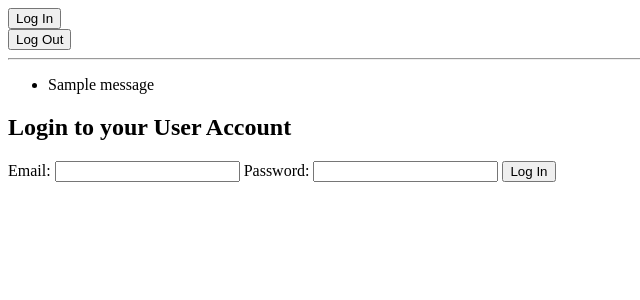
After one commit to Andeleisha/HB-ratings, a Flask app: page /login in a window 1280 px wide. The commit adds this page. Shown: the top 300 px of the page, without its empty margins (0-640 px from the left). Run offline with Flask 2, Linux system fonts and the light colour scheme; tables that the repository leaves empty hold one stand-in row (values such as "Sample post"); one stand-in notice (Sample message) is shown.

Commit message:
Final commit, finished working login and logout, showing user details

```diff
--- a/server.py
+++ b/server.py
@@ -65,6 +65,79 @@ def register_process():
             flash("That password is incorrect")
             return redirect("/register")
 
+@app.route('/login', methods=["GET"])
+def login_form():
+    """Serves login form"""
+
+    return render_template("login_form.html")
+
+@app.route('/login', methods=["POST"])
+def login():
+    """Logs a user in if they provide the correct email and password"""
+
+    #Check if email is in DB
+    #   If it is, check if the password is correct
+    #       If it is, log the user in
+            # add the user ID to the flask SESSION
+            # redirect to homepage, flash logged in
+        #If PW not correct, flash message
+    #If email not in DB, redirect to register
+
+    #Add a login/logout button to base template
+    #Change text depending on if userID is in session
+    #Links to login/logout page
+    #Flashes logged in/logged out?
+
+    email = request.form.get("email")
+    password = request.form.get("password")
+
+    match = User.query.filter_by(email=email).first()
+
+    if match == None:
+        flash("That user does not exist. Please create a new account.")
+        return redirect("/register")
+    elif match.email == email:
+        if match.password == password:
+            session["user"] = match.user_id
+            print("The user's ID in the session is: {}".format(session["user"]))
+            flash("You are now logged in.")
+            return redirect("/")
+        else:
+            flash("That password is incorrect.")
+            return redirect("/login")
+
+@app.route('/logout', methods=["POST"])
+def logout():
+    """Logs a user out"""
+
+    #Check if the user is in the session
+    #If yes, remove from session, redirect to home, flash message
+    #If no, redirect to login page?
+    if "user" in session:
+        del session["user"]
+        flash("You are logged out.")
+        return redirect('/')
+    else:
+        flash("You are not logged in.")
+        return redirect('/login')
+
+@app.route("/user-detail/<user_id>")
+def user_details(user_id):
+    """Shows user info"""
+
+    # user_id = request.args.get("user_id")
+
+    user = User.query.filter_by(user_id=user_id).first()
+
+    return render_template("user_details.html", user=user)
+
+
+
+
+
+
+
+
 
 
 
--- a/templates/base.html
+++ b/templates/base.html
@@ -1,13 +1,49 @@
 <!doctype html>
 <html>
 <head>
-  <title>Ratings</title>
+  <title>TITLE GOES HERE</title>
 </head>
 
 <body>
-  Ratings
+	<a href="/login"><button id=login>Log In</button></a>
+	<form action='/logout' method="POST">
+	<input type="submit" value="Log Out">
+
+</form>
+
+
+
+
+
+  <!-- <button id=login>Log In</button> -->
+
+  <!-- if user not in session - button says "log in" and redirects to login page -->
+  <!-- if user in session, button says "log out" and clicking removes the user from session and changes button text to log in -->
+
+<!-- <script>
+  function checkLoginStatus(evt){
+  	if ("user" in session) {
+  		console.log("The user is in the session" + { session["user"] });
+  		delete session["user"];
+  		console.log("The user has been deletd")
+  		flash("You have been logged out.");
+  		// return redirect('/');
+  	} else {
+  		return redirect('/login')
+  	}
+  }
+
+
+  $("#login").click(checkLoginStatus);
+
+</script>
+ -->
   <hr>
-
+  <ul>
+  	{% for message in get_flashed_messages() %}
+  	<li>{{ message }}</li>
+  	{% endfor %}
+  </ul>
   {% block content %} put your content here {% endblock %}
 
 </body>
--- /dev/null
+++ b/templates/login_form.html
@@ -0,0 +1,10 @@
+{% extends 'base.html' %}
+{% block content %}
+<h2> Login to your User Account</h2>
+<form action="/login" method="POST">
+  Email: <input type="text" name="email">
+  Password: <input type="password" name="password">
+  <input type="submit" value="Log In">
+</form>
+
+{% endblock %}
--- a/templates/user_list.html
+++ b/templates/user_list.html
@@ -6,7 +6,7 @@
   <ul>
     {% for user in users %}
       <li>
-        <a href="/users/{{ user.user_id }}">
+        <a href="/user-detail/{{ user.user_id }}">
           {{ user.email }} ({{ user.user_id }})
         </a>
       </li>
```
Also changed, not shown: templates/user_details.html (added, +28 -0 lines).
